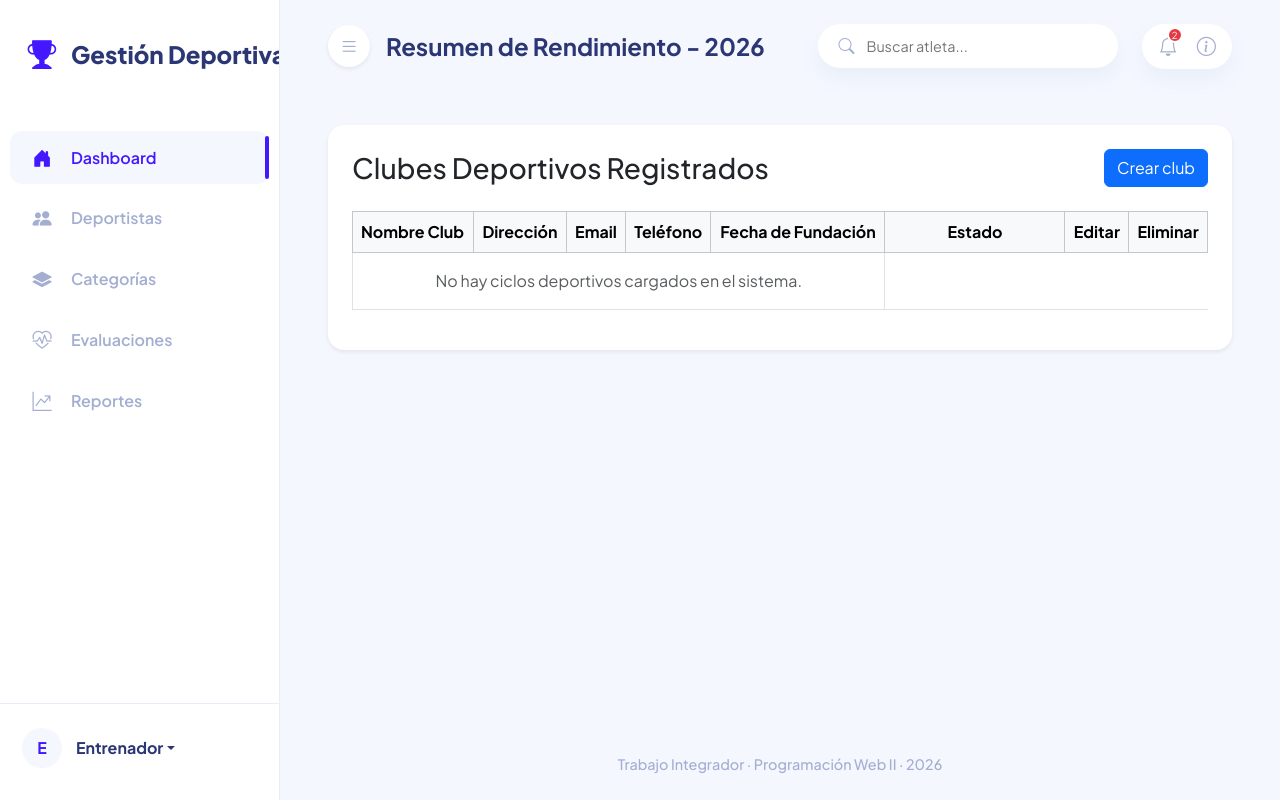
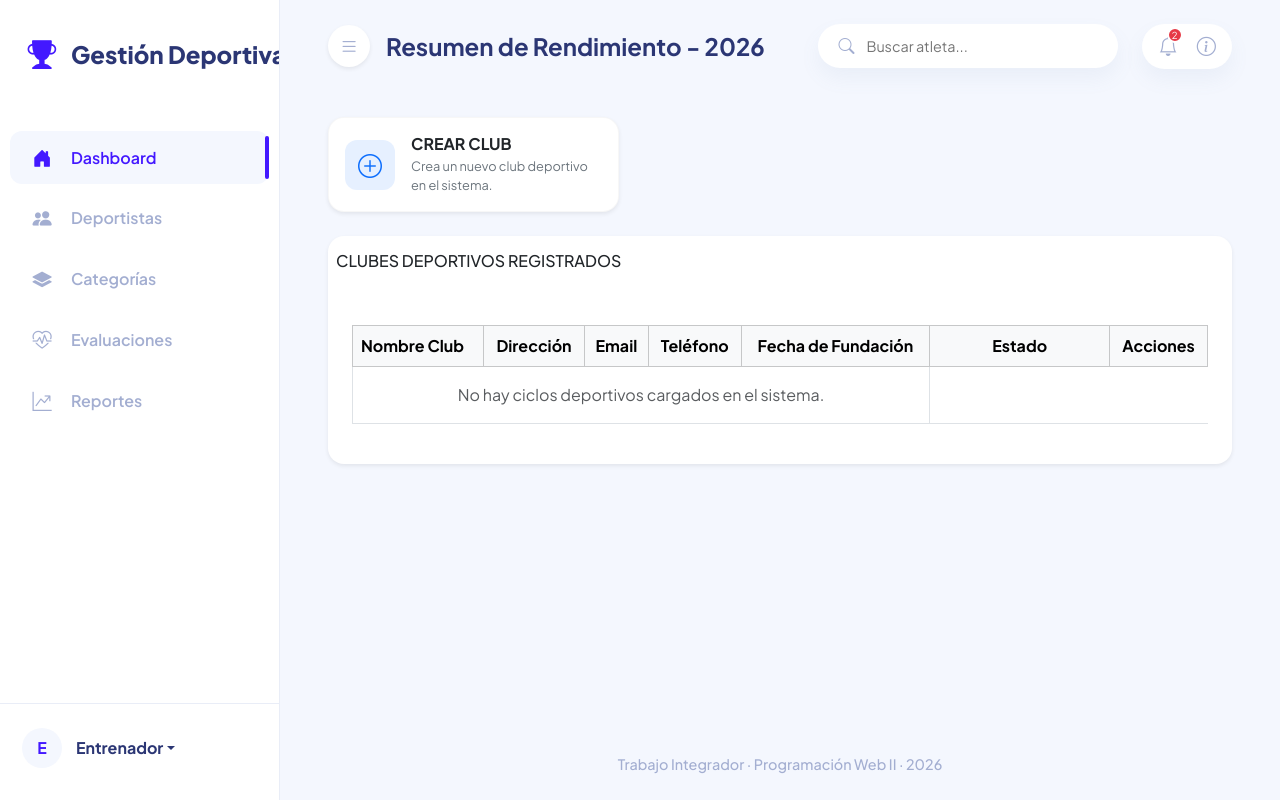
Before and after one commit to favinaudc/gestion_integral_clubes, a Django app: page /clubes/ in a window 1280 px wide. Run offline with Django 5.2, Linux system fonts and the light colour scheme; data that the repository does not hold is empty; some libraries are stand-ins or nearby versions.

Commit message:
finalizada impementacion de tarjetas de acciones

```diff
--- a/apps/clubes/templates/clubes/club/club_list.html
+++ b/apps/clubes/templates/clubes/club/club_list.html
@@ -2,18 +2,22 @@
 
 <title>{% block title %}Listado de Ciclos{% endblock %}</title>
 
+{% block action_cards %}
 
+    {% include "includes/action_card.html" with url_name='clubes:crear_club' titulo='Crear Club' descripcion='Crea un nuevo club deportivo en el sistema.' icon_class='bi bi-plus-circle' %}
+
+{% endblock action_cards %}
 
 {% block contenido_apps %}
 
     <div class="card border-0 shadow-sm rounded-4 p-2 bg-white">
+        <div class ="card-title">
+            <div class="d-flex justify-content-between align-items-center mb-4">
+                <h6 class="mb-0 text-uppercase">Clubes Deportivos Registrados</h6>
+                <hr>
+            </div>
+        </div>
         <div class="card-body">
-        <div class="d-flex justify-content-between align-items-center mb-4">
-            <h1 class="h3 mb-0">Clubes Deportivos Registrados</h1>
-            <a href="{% url 'clubes:crear_club' %}" class="btn btn-primary">
-                Crear club
-            </a>
-        </div>
 
             <div class="table-responsive">
                 <table class="table table-hover table-bordered align-middle">
@@ -26,8 +30,8 @@
                             <th scope="col" class="text-center">Teléfono</th>
                             <th scope="col" class="text-center">Fecha de Fundación</th>
                             <th scope="col" class="text-center" style="width: 180px;">Estado</th>
-                        <th scope="col" class="text-center">Editar</th> <!-- prueba de updateview -->
-                        <th scope="col" class="text-center">Eliminar</th> <!-- prueba de deleteview -->
+                            <th scope="col" class="text-center">Acciones</th> <!-- prueba de updateview -->
+
                         </tr>
                     </thead>
                     <tbody>
@@ -43,16 +47,20 @@
                                         {% if club.activo %}Activo{% else %}Inactivo{% endif %}
                                     </span>
                                 </td>
-                            <td class="text-center">
-                                <a href="{% url 'clubes:editar_club' club.pk %}" class="btn btn-sm btn-outline-primary">
+                                <td class="text-start">
+                                    <a href="#" class="text-info">
+                                        <i class="bi bi-eye" aria-hidden="true"></i> Ver
+                                    </a>
+                                    <br>
+                                    <a href="{% url 'clubes:editar_club' club.pk %}">
                                         <i class="bi bi-pencil-square" aria-hidden="true"></i> Editar
                                     </a>
-                            </td>
-                            <td class="text-center">
-                                <a href="{% url 'clubes:eliminar_club' club.pk %}" class="btn btn-sm btn-outline-danger">
+                                    <br>
+                                    <a href="{% url 'clubes:eliminar_club' club.pk %}" class="text-danger">
                                         <i class="bi bi-trash" aria-hidden="true"></i> Eliminar
                                     </a>
                                 </td>
+
                             </tr>
                         {% empty %}
                             <tr>
--- a/templates/base_apps.html
+++ b/templates/base_apps.html
@@ -173,6 +173,30 @@
                         display: none;
                         margin-bottom: 0 !important;
                     }
+
+                    .action-card {
+                        transition: all 0.3s ease;
+                        border: 1px solid rgba(0,0,0,0.03);
+                        border-radius: 1rem;
+                        background-color: #ffffff;
+                        text-decoration: none;
+                    }
+
+                    .action-card:hover {
+                        transform: translateY(-3px);
+                        box-shadow: 0 10px 20px rgba(0, 0, 0, 0.06) !important;
+                        border-color: rgba(13, 110, 253, 0.2);
+                    }
+
+                    .icon-wrapper {
+                        width: 50px;
+                        height: 50px;
+                        display: flex;
+                        align-items: center;
+                        justify-content: center;
+                        border-radius: 0.75rem;
+                        flex-shrink: 0;
+                    }
                 </style>
 
                 <!-- El contenedor ya está escrito acá, listo para usarse -->
--- a/templates/includes/action_card.html
+++ b/templates/includes/action_card.html
@@ -0,0 +1,16 @@
+<div class="col-lg-4 col-md-6 col-12">
+    <a href="{% url url_name %}" class="card action-card p-3 shadow-sm h-100 text-start">
+        <div class="card-body d-flex align-items-center p-0">
+
+            <div class="icon-wrapper bg-{{ color_theme|default:'primary' }} bg-opacity-10 me-3">
+                <i class="{{ icon_class }} text-{{ color_theme|default:'primary' }} fs-4"></i>
+            </div>
+
+            <div>
+                <h6 class="fw-bold text-uppercase mb-1">{{ titulo }}</h6>
+                <p class="text-secondary mb-0" style="font-size: 0.8rem;">{{ descripcion }}</p>
+            </div>
+
+        </div>
+    </a>
+</div>
```
Lines whose indentation alone changed are shown as unchanged.
